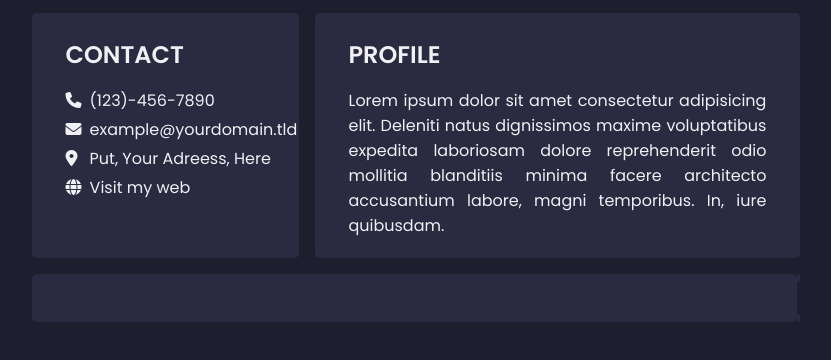
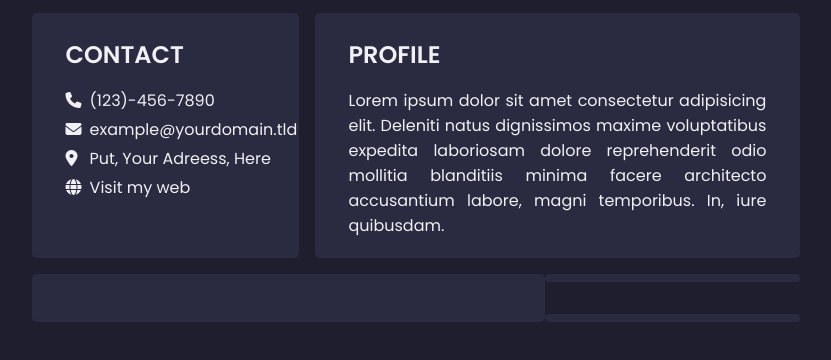
Before and after one commit to jocolirgb/resume, a plain HTML site: page index.html in a window 1280 px wide. Shown: the part 134-494 px from the top of the page, without its empty margins (224-1055 px from the left). Drawn offline with Linux system fonts and the light colour scheme.

Commit message:
idk what im doing

```diff
--- a/styles.css
+++ b/styles.css
@@ -123,9 +123,16 @@ ul li {
   flex: 2;
 }
 
-#education,
+.right-group {
+  flex: 1;
+}
+
+#education {
+  flex: 1;
+}
+
 #skills {
-  width: 35%;
+  flex: 2;
 }
 
 @media (max-width: 768px) {
```
